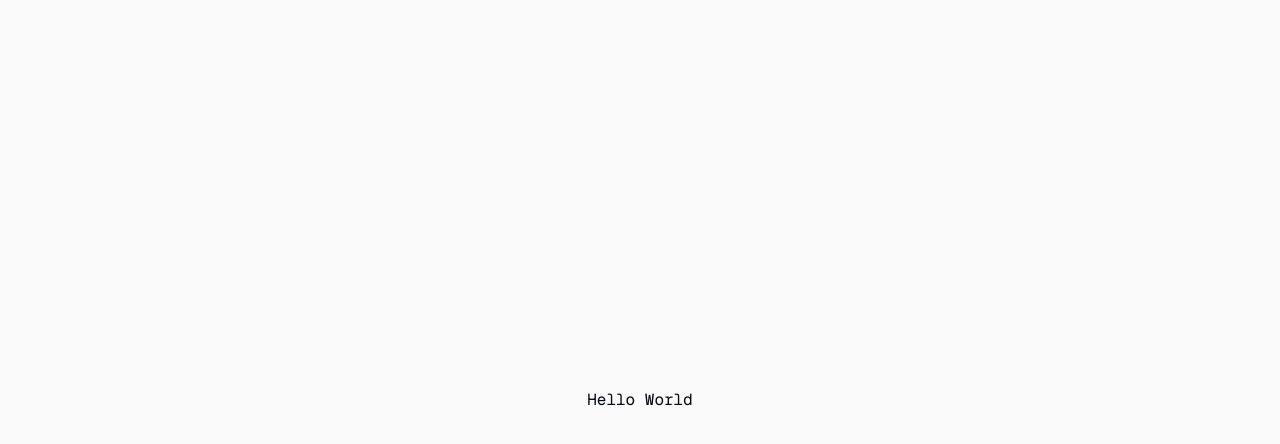
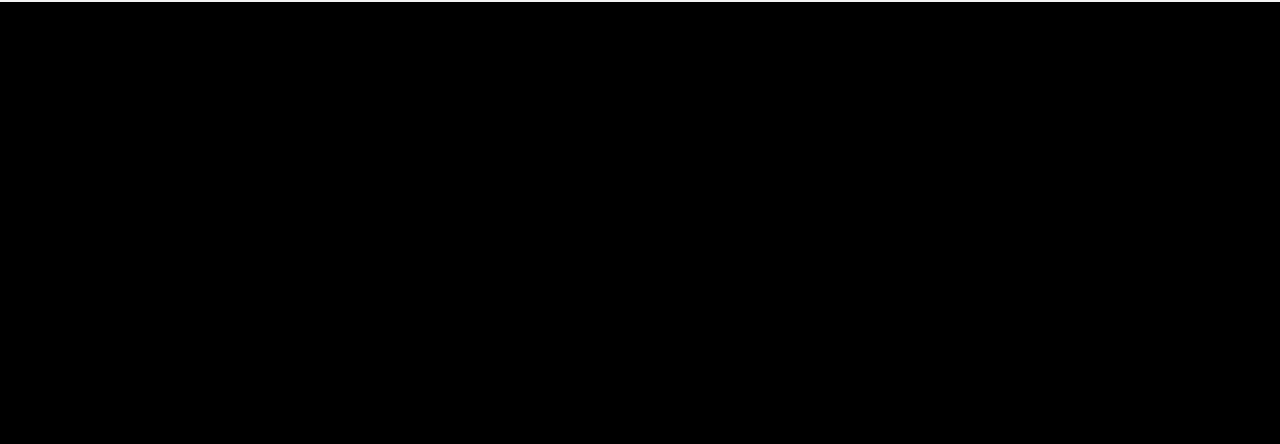
Before and after one commit to Dev-Nadson/study-next-js, a Next.js app: page / in a window 1280 px wide. Shown: the top 444 px of the page. Built offline with nearby package versions, Linux system fonts and the light colour scheme.

Commit message:
Commit Inicial

```diff
--- /dev/null
+++ b/src/components/Header/Header.tsx
@@ -0,0 +1,12 @@
+function Header() {
+    return <>
+        <header className="fixed top-0 z-50 w-full border border-b border-white/10 bg-background/95 backdrop-blur supports-backdrop-filter:bg-background-60">
+            <div className="mx-auto max-w-7xl px-4 sm:px-6 lg:px-8">
+                <div></div>
+            </div>
+        </header>
+    </>
+
+}
+
+export { Header }
--- /dev/null
+++ b/src/components/Header/index.tsx
@@ -0,0 +1 @@
+export * from "./Header"
--- a/src/pages/index.tsx
+++ b/src/pages/index.tsx
@@ -1,5 +1,6 @@
 import Image from "next/image";
 import { Geist, Geist_Mono } from "next/font/google";
+import { Header } from "@/components/Header";
 
 const geistSans = Geist({
   variable: "--font-geist-sans",
@@ -13,8 +14,8 @@
 
 export default function Home() {
   return (
-    <div className={`${geistSans.className} ${geistMono.className} flex min-h-screen items-center justify-center bg-zinc-50 font-sans dark:bg-black`}>
-      <h1>Hello World</h1>
+    <div className={`${geistSans.className} ${geistMono.className} flex min-h-screen justify-center font-sans bg-black`}>
+      <Header />
     </div>
   );
 }
```
